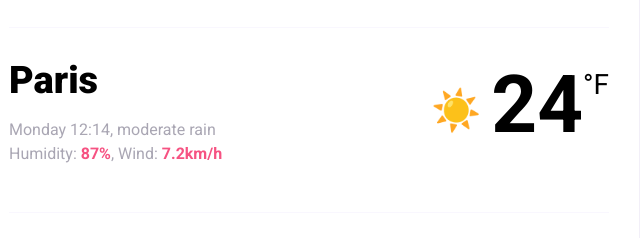
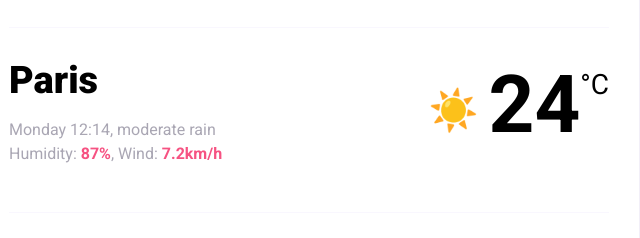
Before and after one commit to AnnieMamaieva/projectSheCweather, a plain HTML site: page index.html in a window 1280 px wide. Shown: the part 151-389 px from the top of the page, 331-971 px from the left. Drawn offline with nearby package versions, Linux system fonts and the light colour scheme.

Commit message:
changed the temperature

```diff
--- a/index.html
+++ b/index.html
@@ -40,7 +40,7 @@
             <span class="current-temperature-icon">☀️</span
             ><span class="current-temperature-value" id="current-temperature"
               >24</span
-            ><span class="current-temperature-unit">°F</span>
+            ><span class="current-temperature-unit">°C</span>
           </div>
         </div>
       </main>
```
